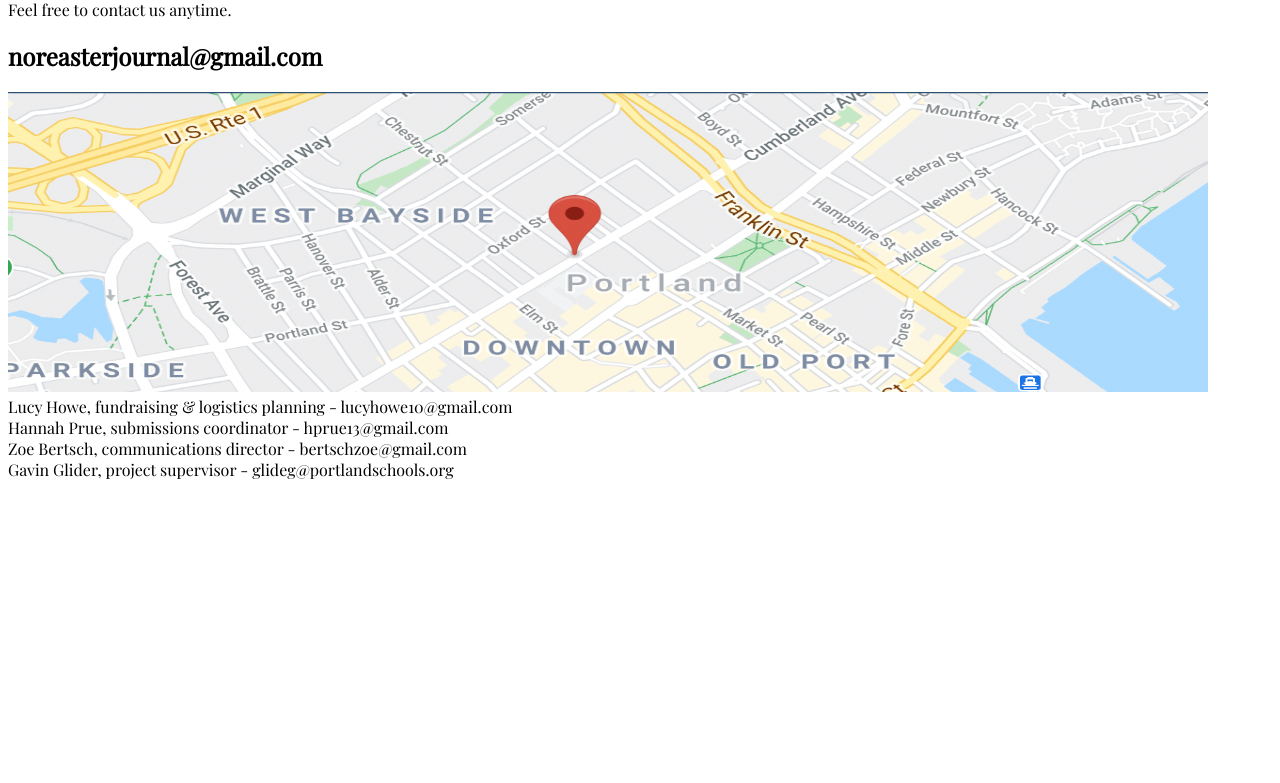
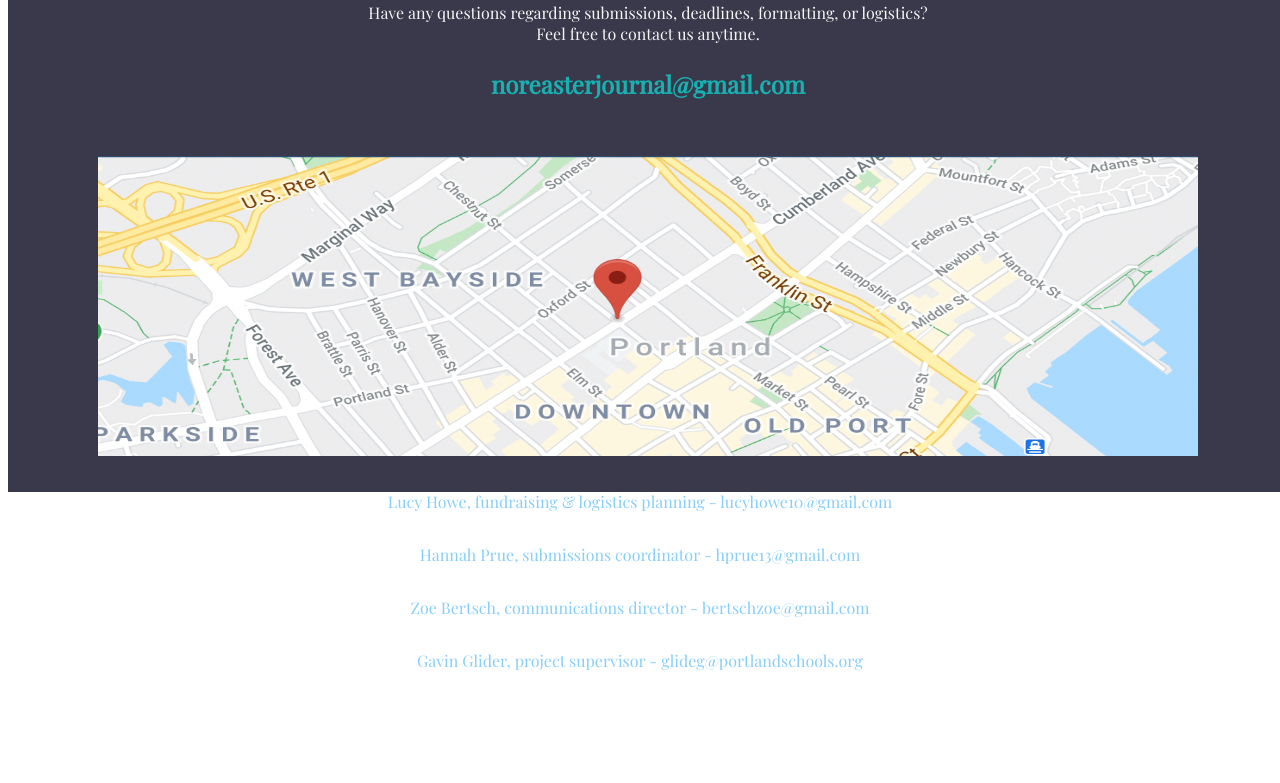
Before and after one commit to zoeeb24/The-Nor-Easter-Historical-Journal, a plain HTML site: page html/contact.html in a window 1280 px wide. Shown: the part 194-977 px from the top of the page. Before the commit the page ends 800 px from the top, so only its background shows below. Drawn offline with nearby package versions, Linux system fonts and the light colour scheme.

Commit message:
contact css, cleaned up

```diff
--- a/contact.css
+++ b/contact.css
@@ -15,3 +15,28 @@ color: black;}
 .contact-headertitle {margin-left: 150px;
 margin-top: 25px;
 font-size: 1.5rem;}
+
+
+.contact-body {background-color: rgb(57, 57, 75);
+color: whitesmoke;
+text-align: center;
+position: absolute;
+width: 100%;}
+
+.contact-body img {padding: 2rem;}
+
+.contact-body h1 {font-weight: bold;
+font-size: 2rem;}
+
+.contact-email {color: rgb(23, 177, 177);
+font-size: 1.5rem;
+padding: 1.5rem;
+font-weight: bold;}
+
+
+
+.contact-team-emails {margin-top: 45%;
+text-align: center;
+color: lightskyblue;
+height: 300px;}
+.contact-team-emails div {padding: 1rem;}
--- a/html/contact.html
+++ b/html/contact.html
@@ -39,11 +39,15 @@
     <br>
     Feel free to contact us anytime.
 
-    <h1 class="contact-email">  noreasterjournal@gmail.com </h1>
+    <div class="contact-email">  noreasterjournal@gmail.com </div>
 
-    <img src="/images/map.png" style="height: 300px; width:1200px;">
+    <img src="/images/map.png" style="height: 300px; width:1100px;">
 
   </section>
+
+
+
+
 
 
   <section class="contact-team-emails">
--- a/style.css
+++ b/style.css
@@ -29,7 +29,8 @@ width: 100%;
 .bodytext {margin-top: 280px;
 text-align: center;
 }
-.bodytext h1 {color: white; font-weight: bold;}
+.bodytext h1 {color: white; font-weight: bold;
+font-size: 2.5rem;}
 .bodytext p {color: white;}
 
 .bodybutton {font-style: italic;
```
Also changed, not shown: html/submissions.html (+4 -1 lines), submissions.css (+5 -2 lines).
